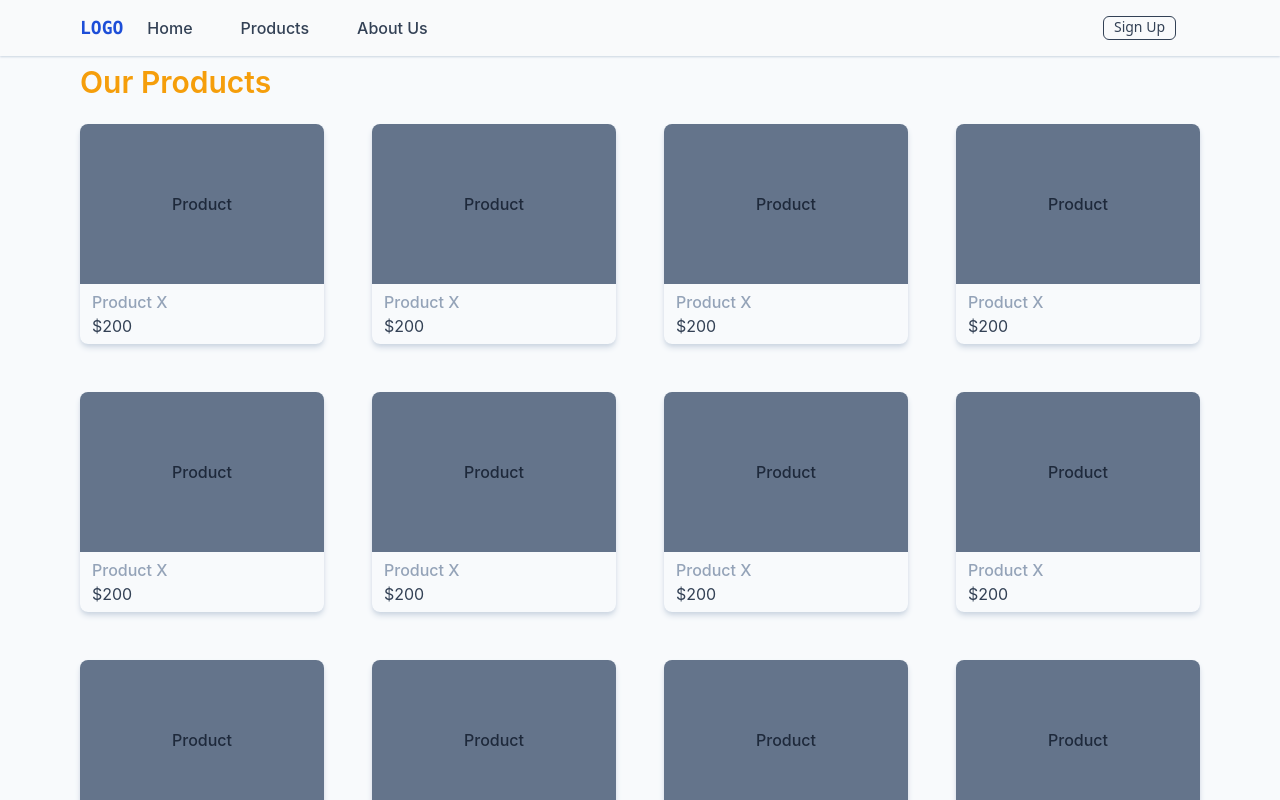
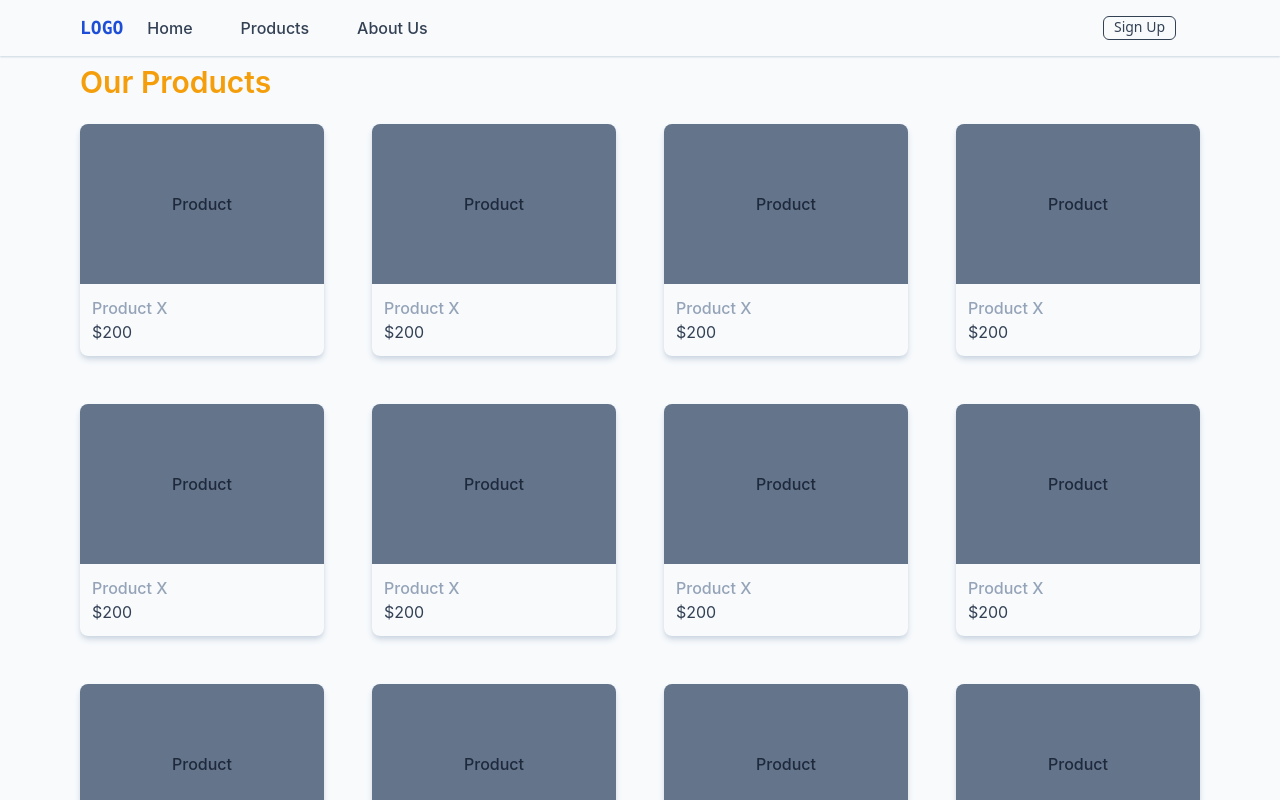
Before and after one commit to nox-cyber0/my-first-ecommerce, a React (Create React App) app: page /products in a window 1280 px wide. Shown: the top 800 px of the page. Built offline with nearby package versions, Linux system fonts and the light colour scheme.

Commit message:
Update ProductCard.jsx

```diff
--- a/src/Components/ProductCard.jsx
+++ b/src/Components/ProductCard.jsx
@@ -4,7 +4,7 @@ const ProductCard = () => {
       <div className="flex justify-center items-center rounded-tl-lg max-sm:rounded-bl-lg sm:rounded-t-lg bg-slate-500 w-2/5 sm:w-full h-28 sm:h-40">
         <p className="text-slate-800 font-medium">Product</p>
       </div>
-      <div className="flex justify-start items-center py-1.5 px-3 rounded-br-lg max-sm:rounded-tr-lg sm:rounded-b-lg w-3/5 sm:w-full sm:block max-sm:h-28 flex-wrap dark:bg-slate-700">
+      <div className="flex justify-start items-start py-3 px-3 rounded-br-lg max-sm:rounded-tr-lg sm:rounded-b-lg w-3/5 sm:w-full sm:block max-sm:h-28 flex-wrap dark:bg-slate-700">
         <div>
           <h4 className="text-slate-400 font-medium">Product X</h4>
           <p className="text-slate-700 dark:text-slate-50">$200</p>
```
